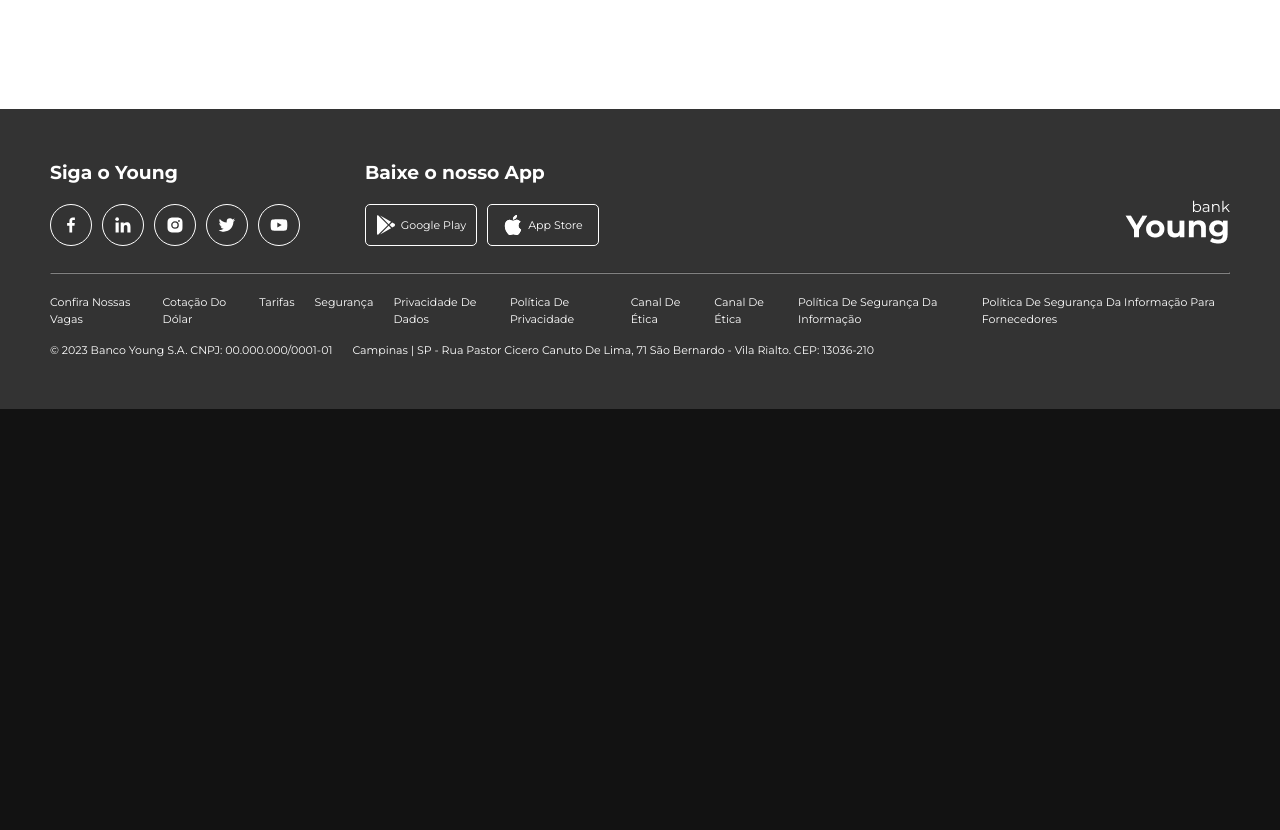
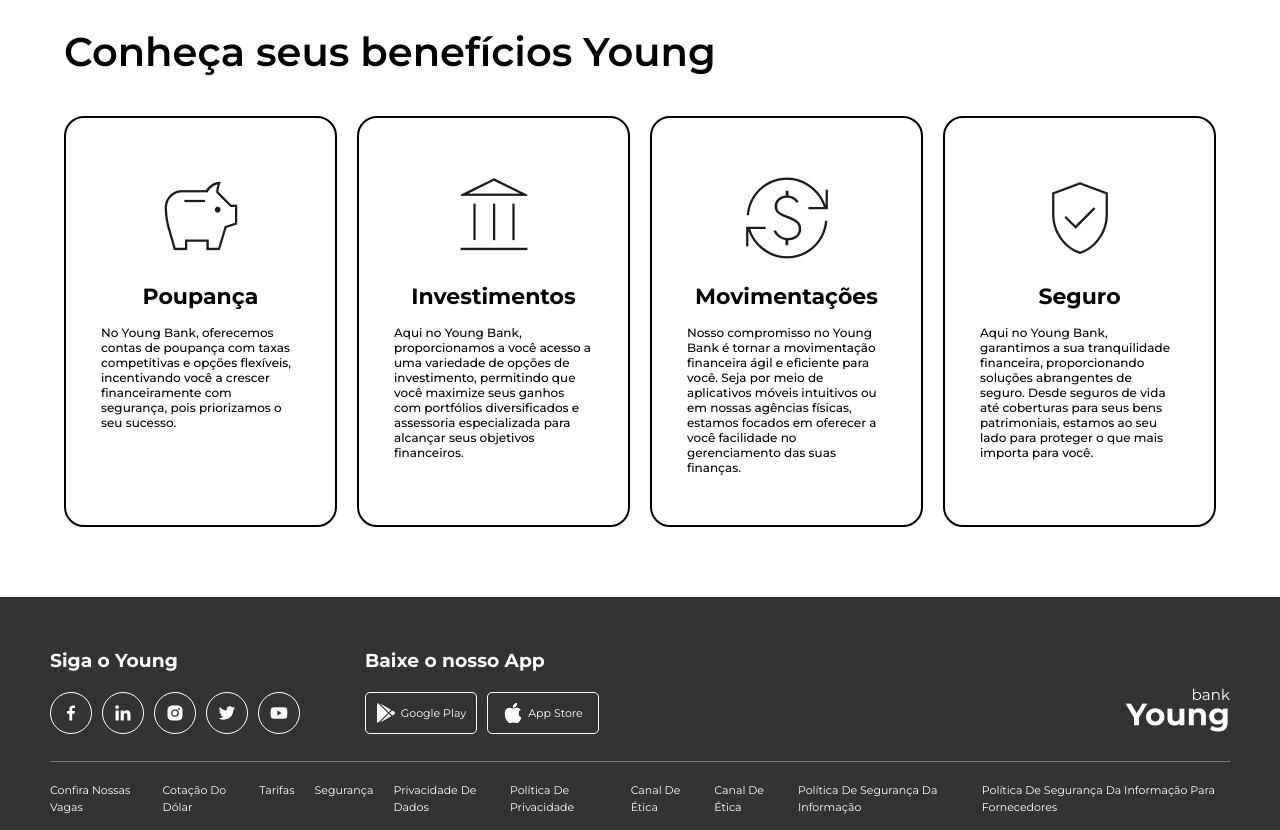
Before and after one commit to rochamanuela/youngbank-new, a React (Vite) app: page /inicial in a window 1280 px wide. Shown: the part 529-1359 px from the top of the page. Before the commit the page ends 938 px from the top, so only its background shows below. Built offline with nearby package versions, Linux system fonts and the light colour scheme; no server answers.

Commit message:
12/12/2023 - 08:48

```diff
--- a/src/pages/Inicial.jsx
+++ b/src/pages/Inicial.jsx
@@ -1,84 +1,90 @@
+// Importa React e hooks necessários do React, estilos, componente Footer, Link para navegação e axiosInstance para fazer requisições HTTP.
 import React, { useEffect, useState } from "react";
 import "../components/styles/inicial.style.css";
 import Footer from "../components/Footer";
 import { Link } from 'react-router-dom';
 import axiosInstance from "../services/axiosInstance";
 
+// Define o componente funcional Inicial
 function Inicial() {
-    // Estado para armazenar os dados do usuário
+    // Declaração de um estado para armazenar os dados do usuário
     const [userData, setUserData] = useState(null);
-    const [userSaldo, setSaldo] = useState(null);
+    // Declaração de um estado para armazenar os dados da conta do usuário
+    const [userSaldo, setUserSaldo] = useState(null);
 
-    // Efeito colateral para carregar os dados do usuário após a montagem do componente
+    // Efeito colateral que roda após a montagem do componente
     useEffect(() => {
-        // Token de autenticação (simulado, deve ser tratado de forma segura em produção)
+        // Carrega os dados do usuário ao montar o componente
         const token = 'feaa60e25e23f21eccbcd07b3e3528a3884f9e1b';
+        if (token.trim() !== '') {
+            loadUserData(token);
+        }
 
-        // Verifica se o token está presente
-        if (token) {
-            loadUserData(token); // Carrega os dados do usuário usando o token
+        if (token.trim() !== '') {
+            loadSaldo(token);
         }
     }, []);
 
     // Função assíncrona para carregar os dados do usuário
-    const loadUserData = async () => {
+    const loadUserData = async (token) => {
         try {
-            // Requisição GET para obter os dados do usuário
-            const dados = await axiosInstance.get(
+            // Faz uma requisição GET usando axiosInstance para obter dados do usuário
+            const response = await axiosInstance.get(
                 'cliente_pf/',
                 {
                     headers: {
-                        'Authorization': `Token feaa60e25e23f21eccbcd07b3e3528a3884f9e1b`,
+                        'Authorization': `Token ${token}`,
                     },
                 }
             );
+            console.log(response.data);
 
-            console.log(dados.data);
-
-            // Verifica se a propriedade 'nome' está presente nos dados
-            if (dados.data.length > 0 && dados.data[0].nome !== undefined) {
-                console.log(dados.data[0].nome);
-                setSaldo(dados.data[0]); // Atualiza o estado com os dados do usuário
+            // Verifica se a resposta contém dados
+            if (Array.isArray(response.data) && response.data.length > 0) {
+                console.log(response.data[0].nome);
+                setUserData(response.data[0]); // Atualiza o estado com os dados do usuário
             } else {
-                console.error('Propriedade não encontrada na resposta.');
+                console.error('Dados do usuário não encontrados na resposta ou nome é nulo ou vazio.');
             }
         } catch (error) {
-            console.error("Erro ao processar a solicitação", error);
+            // Trata erros de requisição
+            console.error("Erro ao processar a solicitação:", error);
         }
     };
 
-    // const loadSaldo = async () => {
-    //     try {
-    //         const dados = await axiosInstance.get(
-    //             'conta/',
-    //             {
-    //                 headers: {
-    //                     'Authorization': `Token feaa60e25e23f21eccbcd07b3e3528a3884f9e1b`,
-    //                 },
-    //             }
-    //         );
+    // Função assíncrona para carregar os dados da conta do usuário
+    const loadSaldo = async (token) => {
+        try {
+            // Faz uma requisição GET usando axiosInstance para obter dados da conta
+            const response = await axiosInstance.get(
+                'conta/',
+                {
+                    headers: {
+                        'Authorization': `Token ${token}`,
+                    },
+                }
+            );
+            console.log(response.data);
 
-    //         console.log(dados.data);
+            // Verifica se a resposta contém dados
+            if (Array.isArray(response.data) && response.data.length > 0) {
+                console.log(response.data[0].saldo);
+                setUserSaldo(response.data[0]); // Atualiza o estado com os dados da conta
+            } else {
+                console.error('Dados da conta não encontrados na resposta ou saldo é nulo ou vazio.');
+            }
+        } catch (error) {
+            // Trata erros de requisição
+            console.error("Erro ao processar a solicitação:", error);
+        }
+    };
 
-    //         // Verifica se a propriedade 'saldo' está presente nos dados
-    //         if (dados.data.length > 0 && dados.data[0].saldo !== undefined) {
-    //             console.log(dados.data[0].saldo);
-    //             setSaldo(dados.data[0]); // Atualiza o estado com os dados do saldo
-    //         } else {
-    //             console.error('Propriedade não encontrada na resposta.');
-    //         }
-    //     } catch (error) {
-    //         console.error("Erro ao processar a solicitação", error);
-    //     }
-    // };
-
-    // Componente principal
+    // Renderiza o componente JSX
     return (
         <div>
             <div className="main">
                 {/* Seção do menu superior */}
                 <div className="menu-top">
-                    {/* Linha do menu */}
                     <div className="menu-row">
                         <div className="logo"></div>
                         <p>O banco digital feito para <b>você :)</b></p>
@@ -101,6 +107,7 @@ function Inicial() {
                                     <p>Sair</p>
                                 </>
                             ) : (
+                                // Se os dados do usuário não estiverem disponíveis
                                 <p>Carregando...</p>
                             )}
                         </div>
@@ -112,14 +119,13 @@ function Inicial() {
                     {/* Lado esquerdo com informações de saldo e cartão de crédito */}
                     <div className="left">
                         <div className="saldo">
-                            {/* {userSaldo ? (
-                                <>
-                                    <p>Saldo atual</p>
-                                    <h1>{userSaldo.saldo}</h1>
-                                </>
+                            <p>Saldo atual</p>
+                            {userSaldo ? (
+                                <h1>R$ {userSaldo.saldo}</h1>
                             ) : (
-                                <p>Carregando...</p>
-                            )} */}
+                                // Se os dados da conta não estiverem disponíveis
+                                <h1>Carregando...</h1>
+                            )}
                         </div>
                         <div className="credito">
                             <p>Cartão de crédito</p>
@@ -133,7 +139,39 @@ function Inicial() {
                         <h1 id="beneficios">Conheça seus benefícios Young</h1>
                         {/* Cards com informações sobre poupança, investimentos, movimentações e seguro */}
                         <div className="cards">
-                            {/* ... (código dos cards) ... */}
+                            {/* Card 1 */}
+                            <div className="card">
+                                <div className="img-1"></div>
+                                <h2>Poupança</h2>
+                                <p>No Young Bank, oferecemos contas de poupança com taxas competitivas e opções
+                                    flexíveis, incentivando você a crescer financeiramente com segurança, pois
+                                    priorizamos o seu sucesso.</p>
+                            </div>
+                            {/* Card 2 */}
+                            <div className="card">
+                                <div className="img-2"></div>
+                                <h2>Investimentos</h2>
+                                <p>Aqui no Young Bank, proporcionamos a você acesso a uma variedade de opções de
+                                    investimento, permitindo que você maximize seus ganhos com portfólios diversificados
+                                    e assessoria especializada para alcançar seus objetivos financeiros.</p>
+                            </div>
+                            {/* Card 3 */}
+                            <div className="card">
+                                <div className="img-3"></div>
+                                <h2>Movimentações</h2>
+                                <p>Nosso compromisso no Young Bank é tornar a movimentação financeira ágil e eficiente
+                                    para você. Seja por meio de aplicativos móveis intuitivos ou em nossas agências
+                                    físicas, estamos focados em oferecer a você facilidade no gerenciamento das suas
+                                    finanças.</p>
+                            </div>
+                            {/* Card 4 */}
+                            <div className="card">
+                                <div className="img-4"></div>
+                                <h2>Seguro</h2>
+                                <p>Aqui no Young Bank, garantimos a sua tranquilidade financeira, proporcionando soluções
+                                    abrangentes de seguro. Desde seguros de vida até coberturas para seus bens
+                                    patrimoniais, estamos ao seu lado para proteger o que mais importa para você.</p>
+                            </div>
                         </div>
                     </div>
                 </div>
@@ -144,4 +182,5 @@ function Inicial() {
     );
 }
 
+// Exporta o componente para ser utilizado em outros lugares
 export default Inicial;
```
